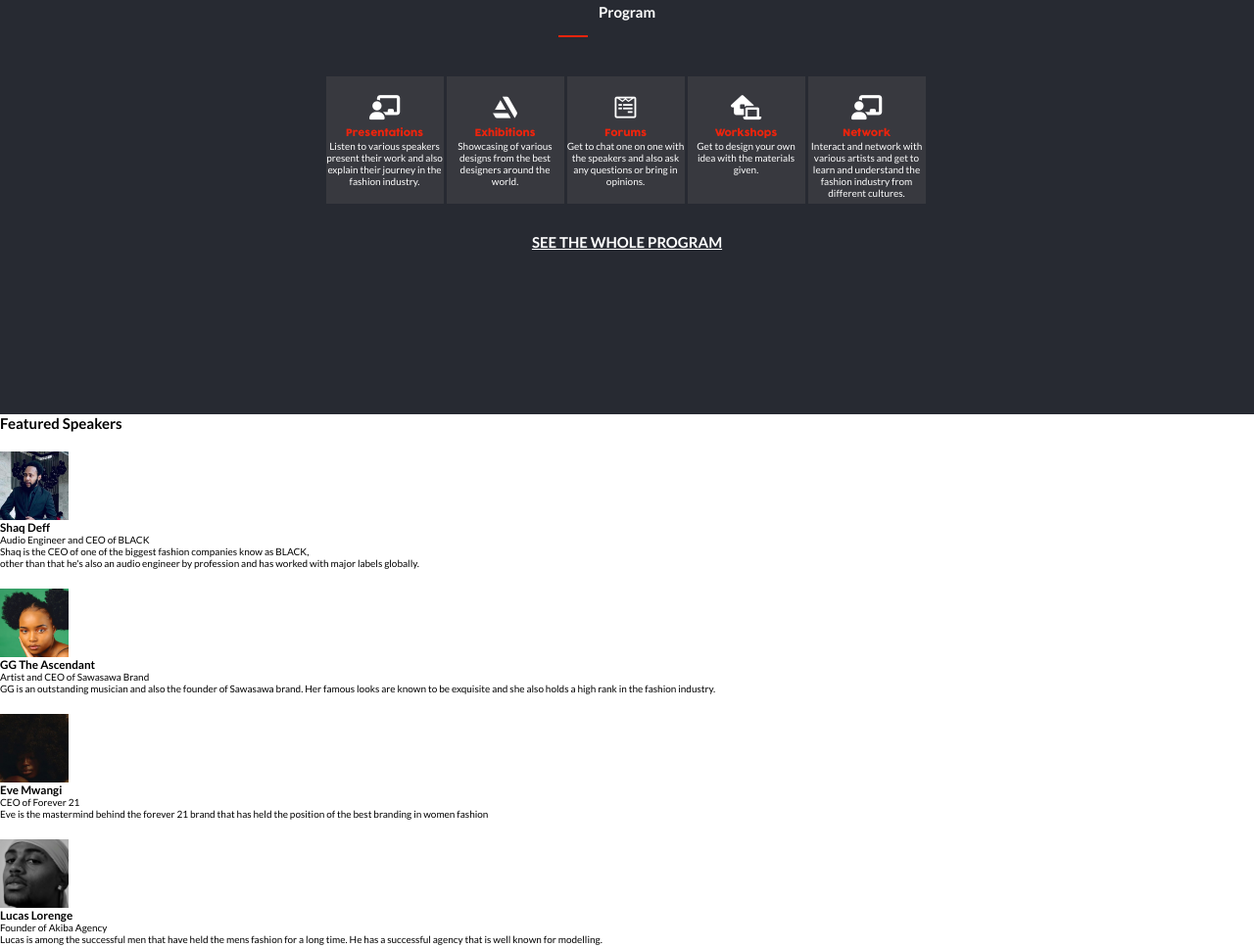
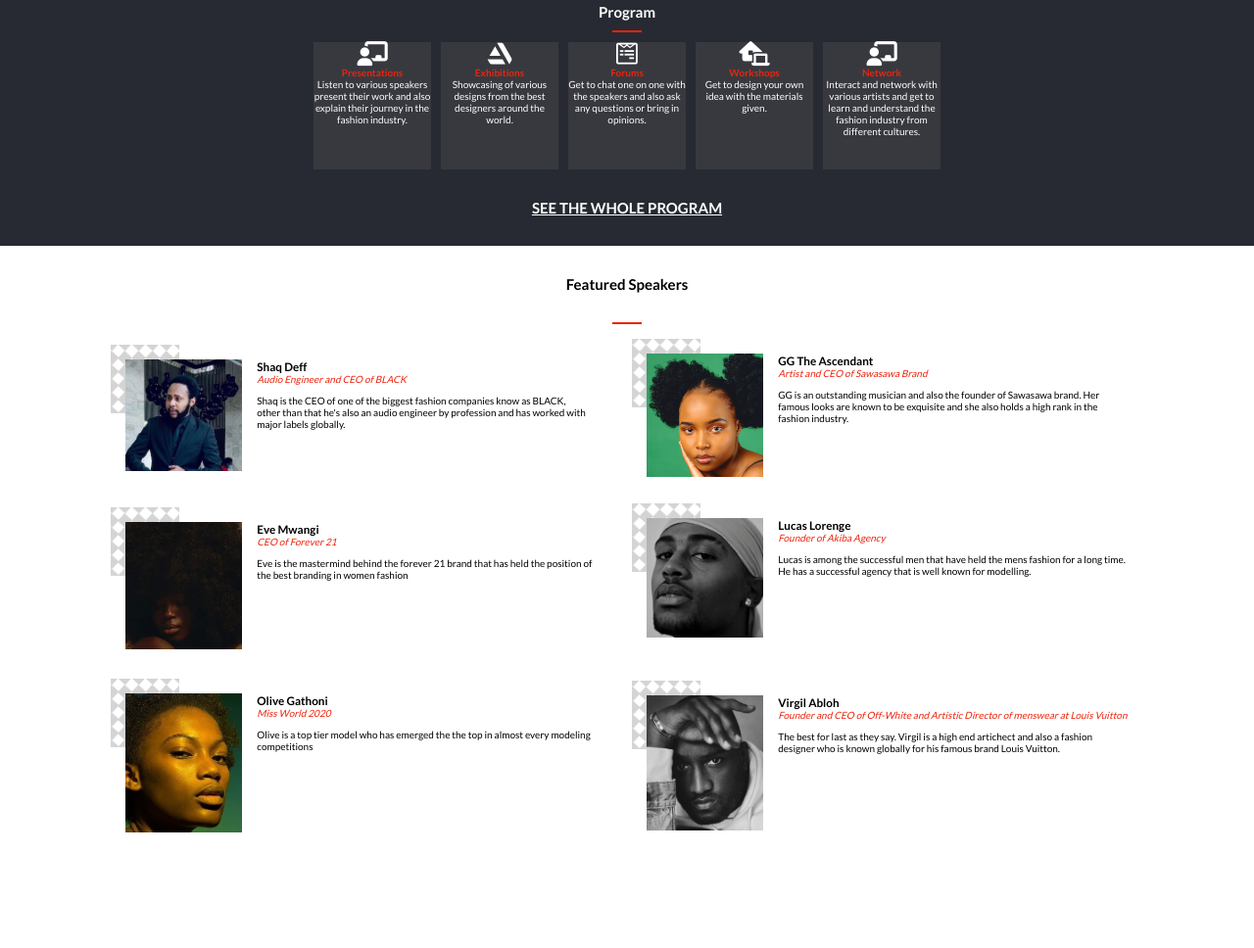
Before and after one commit to Graycemuthui/Conference-Page, a website: page html/index.html in a window 1280 px wide. Shown: the part 857-1825 px from the top of the page at 98% size. After the commit the page ends 1739 px from the top, so only its background shows below. Drawn offline with Linux system fonts and the light colour scheme; a web font is replaced by a local one.

Commit message:
Create the features section

```diff
--- a/css/styles.css
+++ b/css/styles.css
@@ -31,7 +31,7 @@
   --color-primary: #272a31;
   --color-secondary: #ec5242;
   --color-accent: #d3d3d3;
-  --font-headings: "cocogoose";
+  --font-headings: "Lato", sans-serif;
   --alternate-font: "Spartan", sans-serif;
   --white: #fff;
 }
@@ -201,7 +201,6 @@ body {
 /* Main-Program */
 .main-program {
   background: url("../images/program.svg"), #272a32;
-  height: 60vh;
   width: 100%;
   text-align: center;
   padding: 3rem 0;
@@ -212,14 +211,13 @@ body {
   justify-content: center;
   align-items: center;
   margin-bottom: 3rem;
+  gap: 1rem;
 }
 
 .program-items {
   background: #404144b4;
   width: 120px;
   height: 130px;
-  margin-top: 4rem;
-  margin-right: 0.3rem;
 }
 
 .program-heading {
@@ -234,14 +232,12 @@ body {
 .fa-chalkboard-user {
   font-size: 2.5rem;
   color: var(--white);
-  margin-top: 2rem;
 }
 
 .tag {
   color: #ec240d;
   font-size: 1rem;
   font-family: var(--font-headings);
-  margin-top: 0.5rem;
 }
 
 .description {
@@ -259,29 +255,58 @@ body {
 }
 
 hr {
+  margin: 1rem auto;
   width: 30px;
-  margin-left: 57rem;
-  margin-top: 1.5rem;
   border: 1px solid #ec240d;
 }
 
 /* Speakers Section */
-
-.speakers-section {
-  display: grid;
+.speaker-img {
+  width: 100%;
+  z-index: 1;
 }
 
-.speaker-img {
+.main-logo {
+  width: 70px;
   height: 70px;
-  width: 70px;
-  display: flex;
-  margin-top: 2rem;
+  position: absolute;
+  top: -15px;
+  left: -15px;
+  z-index: -1;
 }
 
-.speaker-main {
+.subsection {
   display: grid;
   grid-template-columns: repeat(2, 1fr);
-  grid-template-rows: repeat(3, 1fr);
+  gap: 40px;
+  justify-content: center;
+  align-items: center;
+  width: 80%;
+  margin: 30px auto;
+}
+
+.subsection-items {
+  display: grid;
+  grid-template-columns: 0.5fr 1.5fr;
+  gap: 15px;
+}
+
+.subsection-img {
+  position: relative;
+}
+
+.speaker-header {
+  text-align: center;
+  margin: 3rem 0;
+}
+
+.subsection-label {
+  color: #ec240d;
+  font-style: italic;
+}
+
+.speaker-description p {
+  margin: 1rem 0;
 }
 
 /* Mobile-Version */
@@ -366,7 +391,7 @@ hr {
   /* Headline-section */
   .main-section {
     margin: 0.1rem 0;
-    height: 90vh;
+    height: 70vh;
     background-image: url(../images/mobile.png);
   }
 
@@ -376,42 +401,28 @@ hr {
 
   /* Main -program */
   .main-program {
-    height: 110vh;
+    height: 120vh;
   }
 
   .program-labels {
-    display: flex;
-    flex-direction: column;
-    justify-content: flex-start;
-    align-items: flex-start;
-    margin-top: 3rem;
+    display: grid;
+    grid-template-columns: 1fr;
+    grid-auto-rows: 1fr;
+    text-align: center;
   }
 
   .program-items {
+    display: grid;
+    grid-template-columns: 2rem 5rem 1fr;
+    gap: 4rem;
+    align-items: center;
+    padding-left: 2rem;
     width: 98%;
-    height: 80px;
-    margin: 0.2rem;
-    display: flex;
-    justify-content: flex-start;
-    text-align: left;
-  }
-
-  .fa-artstation,
-  .fa-wpforms,
-  .fa-house-laptop,
-  .fa-chalkboard-user {
-    display: flex;
-    justify-content: flex-start;
-    margin-left: 2rem;
-  }
-
-  .tag {
-    margin-left: 2rem;
-    margin-top: 2rem;
+    height: 90px;
   }
 
   .description {
-    margin: 2rem 2rem;
+    text-align: left;
   }
 
   .program-heading2 {
@@ -424,7 +435,7 @@ hr {
     background-color: #ed2b15ec;
     padding: 0.8rem 0.3rem;
     outline: none;
-    margin-left: 10rem;
+    margin: 0 auto;
     border: 1px solid #ec5342ec;
     transition: all 0.5s ease-in-out;
   }
@@ -433,4 +444,9 @@ hr {
     background-color: #272a31;
     color: #ebc934;
   }
+
+  .subsection {
+    display: flex;
+    flex-direction: column;
+  }
 }
--- a/html/index.html
+++ b/html/index.html
@@ -125,68 +125,81 @@
 
     <!-- Speakers Section -->
     <section class="speakers-section">
+      <h2 class="speaker-header">Featured Speakers</h2>
+      <hr>
       <div class="subsection">
-      <h2>Featured Speakers</h2>
-        <div class="speakers-main">
             <div class="subsection-items">
               <div class="subsection-img">
                 <img src="/images/shaq.jpg" alt="A guy in a suit"
                 class="speaker-img"/>
+                <img src="/images/pattern.jpg" alt="A pattern of rectangles" class="main-logo">
               </div>
+              <div class="speaker-description">
                 <h3>Shaq Deff</h3>
-            <span>Audio Engineer and CEO of BLACK</span>
+                <span class="subsection-label">Audio Engineer and CEO of BLACK</span>
                 <p>Shaq is the CEO of one of the biggest fashion companies know as BLACK, <br> other than that he's also an audio engineer by profession and has worked with major labels globally. </p>
+              </div>
             </div>
             <div class="subsection-items">
               <div class="subsection-img">
-            <img src="/images/gee.jpg" alt="A guy in a suit" class="speaker-img"/>
+              <img src="/images/gee.jpg" alt="A potrait of a girl with buns" class="speaker-img"/>
+               <img src="/images/pattern.jpg" alt="A pattern of rectangles" class="main-logo">
               </div>
               <div class="speaker-description">
                 <h3>GG The Ascendant</h3>
-              <span>Artist and CEO of Sawasawa Brand</span>
+                <span class="subsection-label">Artist and CEO of Sawasawa Brand</span>
                 <p>GG is an outstanding musician and also the founder of Sawasawa brand. Her famous looks are known to be exquisite and she also holds a high rank in the fashion industry. </p>
               </div>
             </div>
             <div class="subsection-items">
               <div class="subsection-img">
-            <img src="/images/eve.jpg" alt="A guy in a suit" class="speaker-img"/>
+              <img src="/images/eve.jpg" alt="A potrait of a girl with a large afro" class="speaker-img"/>
+               <img src="/images/pattern.jpg" alt="A pattern of rectangles" class="main-logo">
               </div>
+              <div class="speaker-description">
                 <h3>Eve Mwangi</h3>
-            <span>CEO of Forever 21</span>
-            <p>Eve is the mastermind behind the forever 21 brand that has held the position of the best branding in women fashion </p>
+                <span class="subsection-label">CEO of Forever 21</span>
+                <p>Eve is the mastermind behind the forever 21 brand that has held the position of the best branding in women fashion</p>
               </div>
             </div>
-        <div class="speakers-main">
             <div class="subsection-items">
               <div class="subsection-img">
-            <img src="/images/lucas.jpg" alt="A guy in a suit" class="speaker-img"/>
+              <img src="/images/lucas.jpg" alt="A potrait of a guy with a durag" class="speaker-img"/>
+               <img src="/images/pattern.jpg" alt="A pattern of rectangles" class="main-logo">
               </div>
+              <div class="speaker-description">
                 <h3>Lucas Lorenge</h3>
-            <span>Founder of Akiba Agency</span>
+                <span class="subsection-label">Founder of Akiba Agency</span>
                 <p>Lucas is among the successful men that have held the mens fashion for a long time. He has a successful agency that is well known for modelling.
+              </div>
               </p>
             </div>
             <div class="subsection-items">
               <div class="subsection-img">
-            <img src="/images/olive.jpg" alt="A guy in a suit" class="speaker-img"/>
+              <img src="/images/olive.jpg" alt="A potrait of a girl with natural hair" class="speaker-img"/>
+              <img src="/images/pattern.jpg" alt="A logo of a woman dancing" class="main-logo">
               </div>
+              <div class="speaker-description">
                 <h3>Olive Gathoni</h3>
-            <span>Miss World 2020</span>
+                <span class="subsection-label">Miss World 2020</span>
                 <p>Olive is a top tier model who has emerged the the top in almost every modeling competitions</p>
               </div>
+            </div>
             <div class="subsection-items">
-            <div class="subsection">
+              <div class="subsection-img">
               <img src="/images/virgil.jpg" alt="A guy in a suit" class="speaker-img"/>
+               <img src="/images/pattern.jpg" alt="A logo of a woman dancing" class="main-logo">
               </div>
+              <div class="speaker-description">
                 <h3>Virgil Abloh</h3>
-            <span>
-              Founder and CEO of Off-White and Artistic Director of menswear at Louis Vuitton</span>
+                <span class="subsection-label">Founder and CEO of Off-White and Artistic Director of menswear at Louis Vuitton</span>
                 <p>The best for last as they say. Virgil is a high end artichect and also a fashion designer who is known globally for his famous brand Louis Vuitton.</p>
               </div>
             </div>
             </div>
     </section>
 
+
     <script src="/javascript/menu.js"></script>
   </body>
 </html>
```
Also changed, not shown: images/adidas.png (added), images/amazon.png (added), images/nike.png (added), images/pattern.jpg (added), images/pepsi.png (added), 1 other file. Lines whose indentation alone changed are shown as unchanged.
